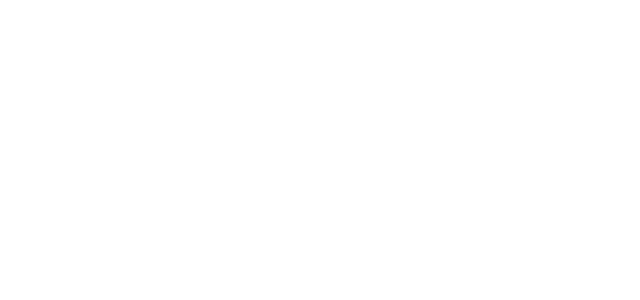
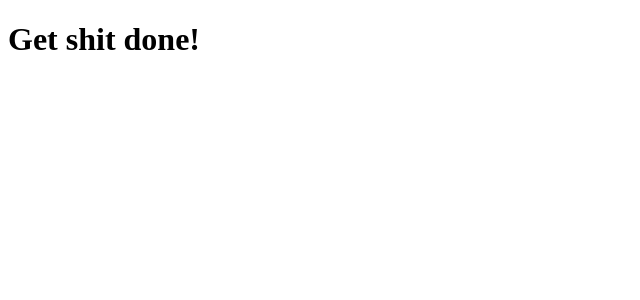
Before and after one commit to yabad-codes/todo-fullstack, a React (Vite) app in the folder client/: page / in a window 1280 px wide. Shown: the top 300 px of the page, without its empty margins (0-640 px from the left). Built offline with nearby package versions, Linux system fonts and the light colour scheme.

Commit message:
initializing UI components nedeed

```diff
--- a/client/src/App.jsx
+++ b/client/src/App.jsx
@@ -1,5 +1,10 @@
+import ListHeader from "./components/ListHeader";
 const App = () => {
-  return <></>;
+  return (
+    <div className="app">
+      <ListHeader listName={"Get shit done!"} />
+    </div>
+  );
 };
 
 export default App;
--- /dev/null
+++ b/client/src/components/Auth.jsx
@@ -0,0 +1,5 @@
+const Auth = () => {
+  return <></>;
+};
+
+export default Auth;
--- /dev/null
+++ b/client/src/components/ListHeader.jsx
@@ -0,0 +1,9 @@
+const ListHeader = ({ listName }) => {
+  return (
+    <div className="list-header">
+      <h1>{listName}</h1>
+    </div>
+  );
+};
+
+export default ListHeader;
--- /dev/null
+++ b/client/src/components/ListItem.jsx
@@ -0,0 +1,5 @@
+const ListItem = () => {
+  return <></>;
+};
+
+export default ListItem;
--- /dev/null
+++ b/client/src/components/Modal.jsx
@@ -0,0 +1,5 @@
+const Modal = () => {
+  return <></>;
+};
+
+export default Modal;
--- /dev/null
+++ b/client/src/components/ProgressBar.jsx
@@ -0,0 +1,5 @@
+const ProgressBar = () => {
+  return <></>;
+};
+
+export default ProgressBar;
--- /dev/null
+++ b/client/src/components/TickIcon.jsx
@@ -0,0 +1,5 @@
+const TickIcon = () => {
+  return <></>;
+};
+
+export default TickIcon;
```
